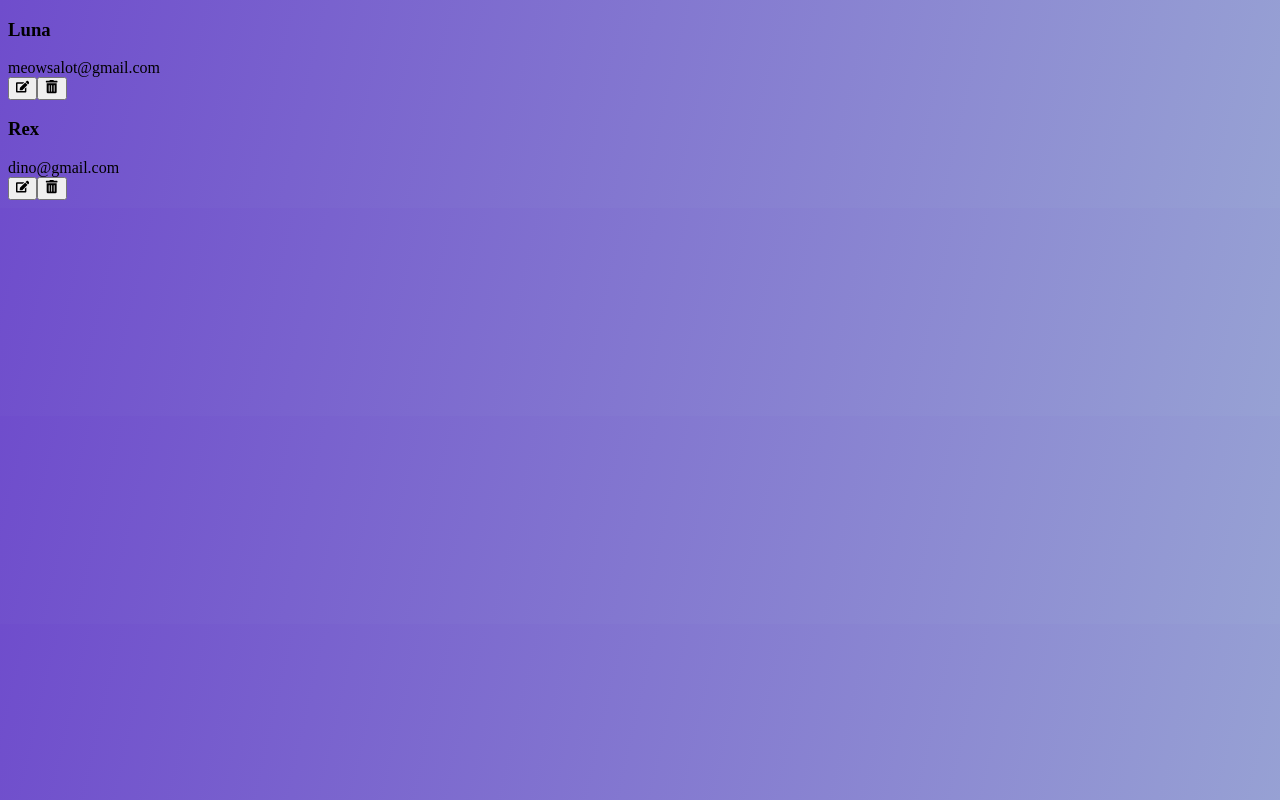
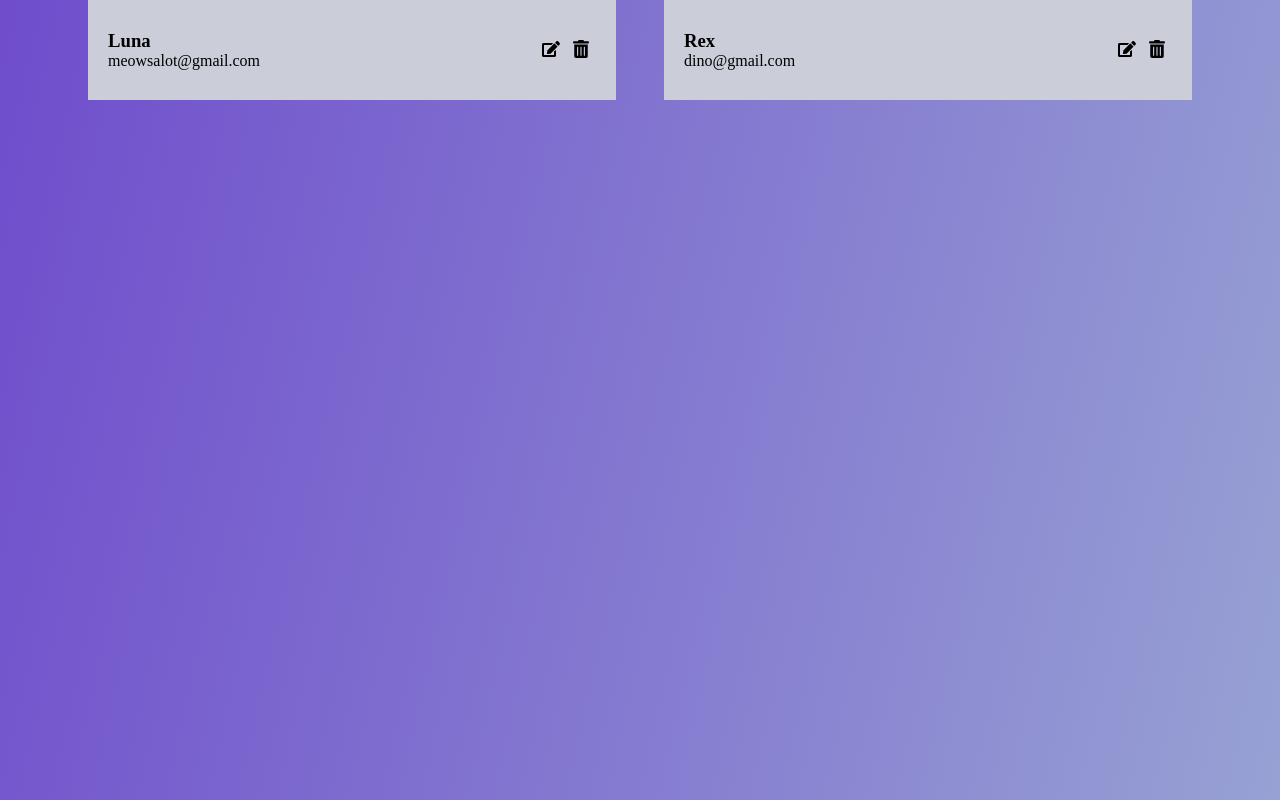
Before and after one commit to serhatbek/redux-add-user, a React (Create React App) app: page / in a window 1280 px wide. Built offline with nearby package versions, Linux system fonts and the light colour scheme.

Commit message:
styling user card

```diff
--- a/src/App.js
+++ b/src/App.js
@@ -1,4 +1,4 @@
-import './App.css';
+import './App.scss';
 import UsersList from './features/users/UsersList';
 
 function App() {
--- a/src/App.css
+++ b/src/App.scss
@@ -4,11 +4,26 @@
   box-sizing: border-box;
 }
 
-
 body {
+  height: 100vh;
+  margin: 0;
   background: linear-gradient(
     283deg,
     rgba(167, 195, 215, 1) -40%,
     rgba(111, 77, 204, 1) 100%
   );
 }
+
+.container {
+  max-width: 1200px;
+  margin: 0 auto;
+}
+
+h1,
+h2,
+h3,
+h4,
+h5,
+h6 {
+  margin: 0;
+}
--- a/src/components/UserCard/UserCard.js
+++ b/src/components/UserCard/UserCard.js
@@ -1,19 +1,20 @@
+import './UserCard.scss';
 import { FaEdit, FaTrashAlt } from 'react-icons/fa';
 
 const UserCard = ({ name, email }) => {
   // const { id, name, email } = user;
   return (
     <div className='user-card'>
-      <div>
+      <div className='user-card__left'>
         <h3>{name}</h3>
         <span>{email}</span>
       </div>
-      <div>
+      <div className='user-card__right'>
         <button>
-          <FaEdit />
+          <FaEdit className='btn-icon' />
         </button>
         <button>
-          <FaTrashAlt />
+          <FaTrashAlt className='btn-icon' />
         </button>
       </div>
     </div>
--- /dev/null
+++ b/src/components/UserCard/UserCard.scss
@@ -0,0 +1,29 @@
+.user-card {
+  min-width: 400px;
+  width: 44%;
+  display: flex;
+  background-color: #cbced9;
+  padding: 30px 20px;
+  display: flex;
+  align-items: center;
+  justify-content: space-between;
+  margin-bottom: 20px;
+
+  &__left {
+    > h3 {
+      font-weight: 700;
+    }
+  }
+
+  &__right {
+    > button {
+      background: transparent;
+      border: none;
+
+      .btn-icon {
+        width: 18px;
+        height: 18px;
+      }
+    }
+  }
+}
--- a/src/features/users/UsersList.js
+++ b/src/features/users/UsersList.js
@@ -1,3 +1,4 @@
+import './UsersList.scss';
 import UserCard from '../../components/UserCard/UserCard';
 
 const UsersList = () => {
@@ -13,11 +14,15 @@ const UsersList = () => {
   }
 
   return (
-    <div className='user-list'>
-      {users.map((user) => (
-        <UserCard key={user.id} {...user} />
-      ))}
-    </div>
+    <section>
+      <div className='user-list'>
+        <div className='container'>
+          {users.map((user) => (
+            <UserCard key={user.id} {...user} />
+          ))}
+        </div>
+      </div>
+    </section>
   );
 };
 
--- /dev/null
+++ b/src/features/users/UsersList.scss
@@ -0,0 +1,8 @@
+.user-list {
+  .container {
+    display: flex;
+    flex-wrap: wrap;
+    align-items: center;
+    justify-content: space-evenly;
+  }
+}
```
